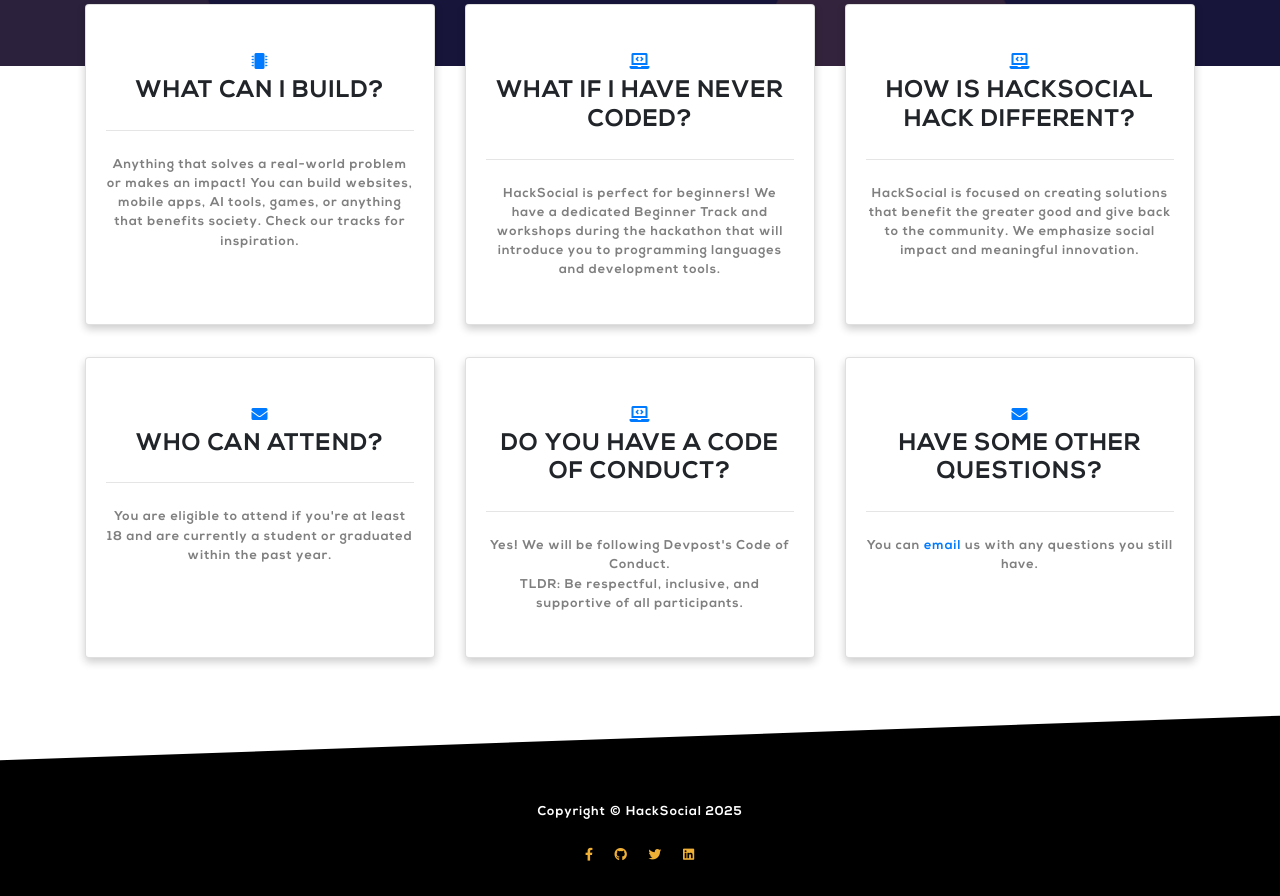
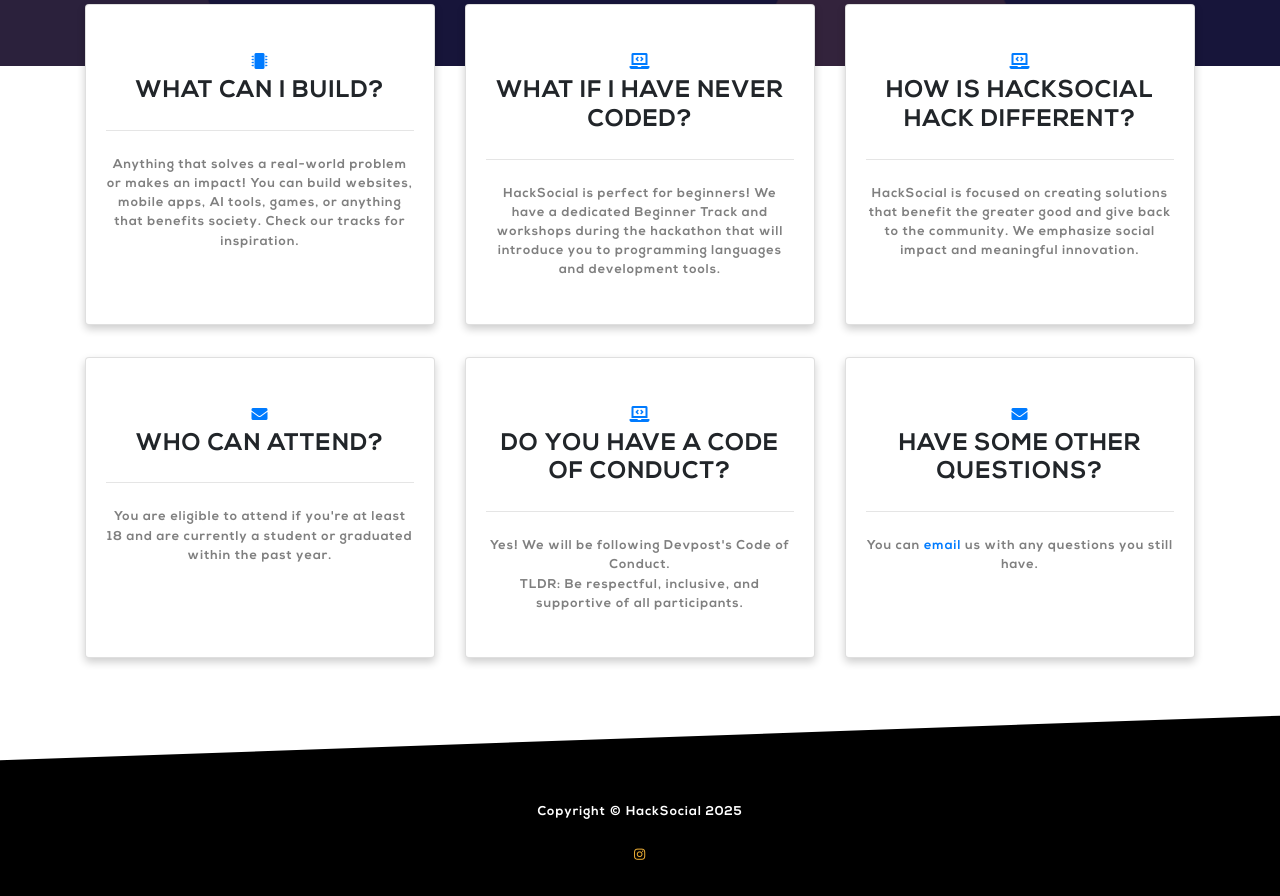
Before and after one commit to NavalShah/HackSocial, a website with bundled scripts: page faqs.html in a window 1280 px wide. Shown: the part 734-1630 px from the top of the page. Built offline with nearby package versions, Linux system fonts and the light colour scheme.

Commit message:
instagram updates

```diff
--- a/faqs.html
+++ b/faqs.html
@@ -219,18 +219,11 @@
 						<div class="white mb-4 nexa">
 							Copyright &copy; HackSocial 2025
 						</div>
-						<a href="https://www.facebook.com/hacksocial/" class="mx-2 orange-hover">
-						  <i class="fab fa-facebook-f"></i>
+
+						<a href="https://www.instagram.com/hack_social2025/" class="mx-2 orange-hover">
+						  <i class="fab fa-instagram"></i>
 						</a>
-						<a href="https://github.com/hacksocial" class="mx-2 orange-hover">
-						  <i class="fab fa-github"></i>
-						</a>
-						<a href="https://twitter.com/hacksocial" class="mx-2 orange-hover">
-						  <i class="fab fa-twitter"></i>
-						</a>
-						<a href="https://www.linkedin.com/company/hacksocial" class="mx-2 orange-hover">
-							<i class="fab fa-linkedin"></i>
-						</a>
+
 					</div>
 				</div>
 
```
